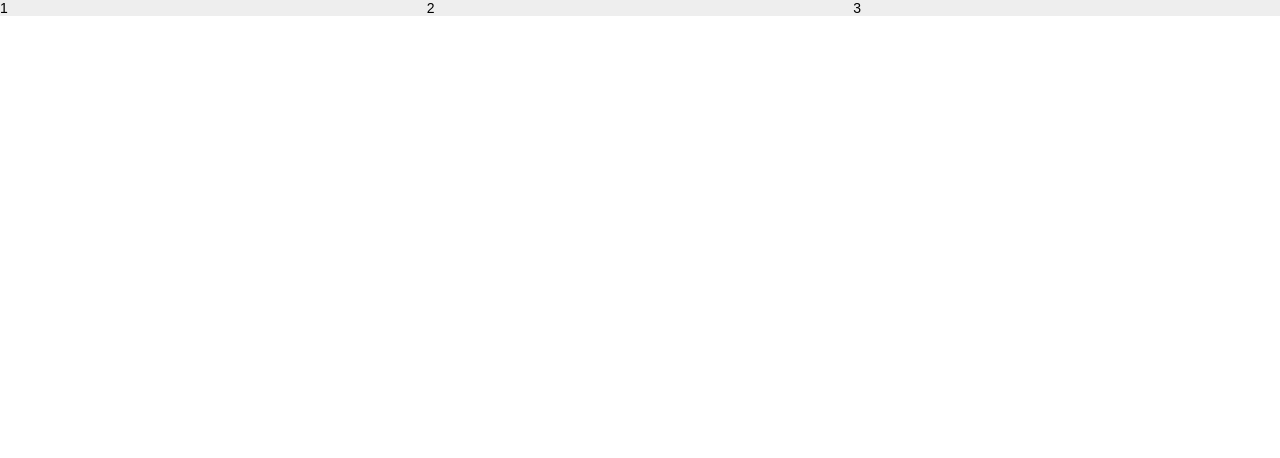
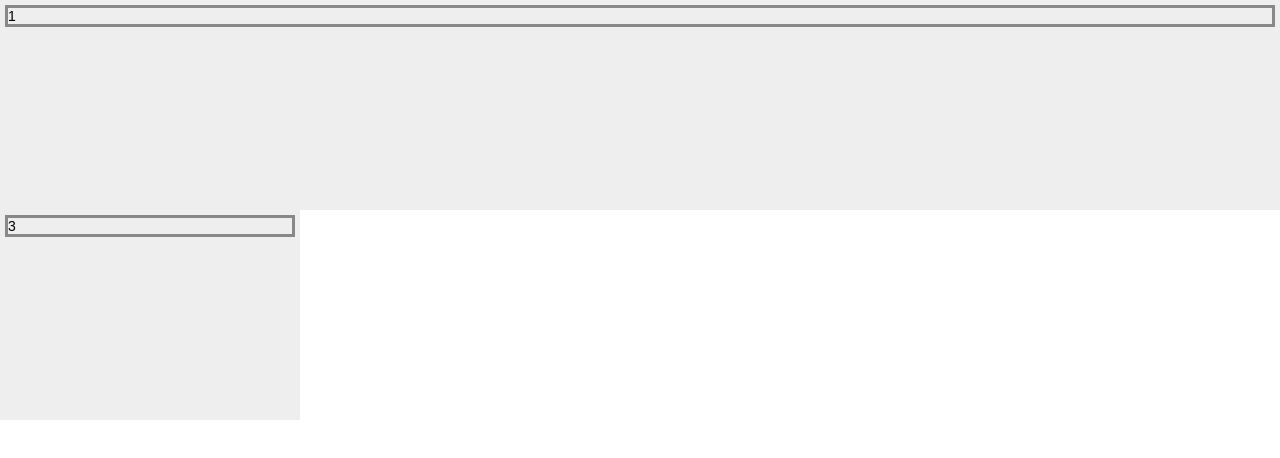
Before and after one commit to totaldesigner/any, a website: page examples/carousel/index.html in a window 1280 px wide. Drawn offline with nearby package versions, Linux system fonts and the light colour scheme; files that its build step writes are made by us from their sources.

Commit message:
Refactoring

```diff
--- a/examples/carousel/main.css
+++ b/examples/carousel/main.css
@@ -0,0 +1,10 @@
+.carousel-item {
+    background-color: #eeeeee;
+}
+.carousel-item > div {
+    padding: 5px;
+    height: 200px;
+}
+.carousel-item > div > a {
+    border: solid 3px #888888;
+}
--- a/src/js/any.js
+++ b/src/js/any.js
@@ -331,7 +331,7 @@ any = (function () {
                     complete();
                 });
             }
-            setTimeout(function() {
+            setTimeout(function () {
                 if (css instanceof String) {
                     if (classList.contains(css)) {
                         classList.remove(css);
@@ -567,10 +567,14 @@ any = (function () {
          * @constructor
          */
         function Carousel(list, itemTemplate, options) {
-            var self = this;
-            options = options || {};
-            options.visibleCount = options.visibleCount || 3;
-            self.options = options;
+            var self = this, settings;
+            settings = {
+                slides: 1,
+                speed: ANIMATION_DURATION,
+                delay: 5000
+            };
+            utils.mixin(settings, options || {});
+            self.settings = settings;
             ListView.call(self, list, itemTemplate, CLASS_NAME.CAROUSEL);
             self.wrapper = new controls.Box();
             self.wrapper.addClass('carousel-wrapper');
@@ -578,41 +582,46 @@ any = (function () {
 
         Carousel.prototype = new ListView();
         Carousel.prototype.draw = function () {
-            var self = this, wrapper = self.wrapper, child, children, visibleCount, childWidth;
+            var self = this, wrapper = self.wrapper, child, children, slides, childWidth;
             children = self.children;
-            visibleCount = self.options.visibleCount;
-            childWidth = 100 / visibleCount;
-            for (var i = 0; i < visibleCount; i++) {
+            slides = self.settings.slides;
+            childWidth = 100 / slides;
+            for (var i = 0; i < slides; i++) {
                 child = children[i];
                 child.draw();
                 child.element.style.width = childWidth + '%';
                 wrapper.element.appendChild(child.element);
             }
             self.element.appendChild(wrapper.element);
-            self.next();
-        };
-        Carousel.prototype.slide = function (direction) {
-            var self = this, itemWidth, left, firstChild, children, element;
-            children = self.children;
-            firstChild = children[0];
-            // Workaround: Daddy will fix it.
+            /**
+             * Workaround: Daddy will fix it.
+             */
             setTimeout(function () {
-                //firstChild.addEventListener('ItemLoaded', function () {
-                element = firstChild.element;
-                itemWidth = element.clientWidth;
-                left = element.offsetLeft;
-                if (direction === DIRECTION.LEFT) {
-                    itemWidth = -itemWidth;
-                }
-                function move() {
-                    self.wrapper.moveTo(left += itemWidth, 0, ANIMATION_DURATION);
+                //child.addEventListener('ItemLoaded', function () {
+                for (var i = slides, l = children.length; i < l; i++) {
+                    child = children[2];
+                    child.draw();
+                    child.element.style.width = '300px';
+                    wrapper.element.appendChild(child.element);
                 }
 
                 setInterval(function () {
-                    move();
-                }, 5000);
+                    self.next();
+                }, self.settings.delay);
                 //});
             }, 1000);
+        };
+        Carousel.prototype.slide = function (direction) {
+            var self = this, itemWidth, x, children, element;
+            children = self.children;
+            element = children[0].element;
+            itemWidth = element.clientWidth;
+            x = element.offsetLeft;
+            if (direction === DIRECTION.LEFT) {
+                itemWidth = -itemWidth;
+            }
+            x += itemWidth;
+            self.wrapper.moveTo(x, 0, self.settings.speed);
         };
         Carousel.prototype.prev = function () {
             this.slide(DIRECTION.RIGHT);
@@ -620,7 +629,6 @@ any = (function () {
         Carousel.prototype.next = function () {
             this.slide(DIRECTION.LEFT);
         };
-
 
         /**
          * Box
--- a/src/less/any.less
+++ b/src/less/any.less
@@ -66,7 +66,6 @@ body {
             .carousel-item {
                 float: left;
                 width: auto;
-                background-color: #eeeeee;
             }
             &:after {
                 content: "";
```
Also changed, not shown: any.js (+36 -28 lines), any.css.
